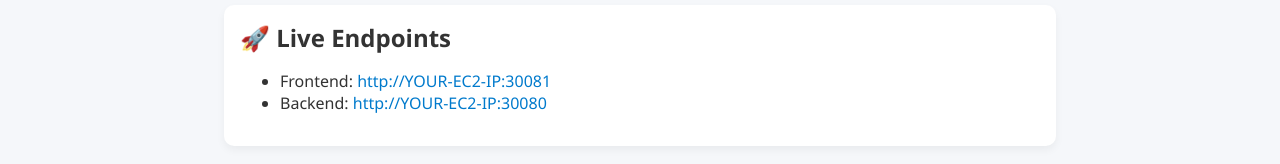
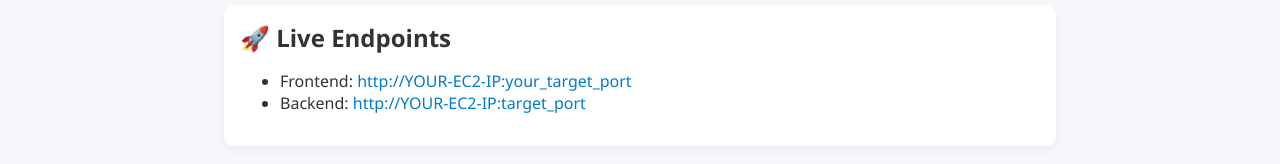
Before and after one commit to Mansi-DevOps/DevOps-Pipeline_using-Jenkins-Docker-Kubernetes, a plain HTML site: page frontend/index.html in a window 1280 px wide. Shown: the part 505-669 px from the top of the page. Drawn offline with Linux system fonts and the light colour scheme.

Commit message:
Update index.html to update the Endpoints

```diff
--- a/frontend/index.html
+++ b/frontend/index.html
@@ -79,8 +79,8 @@
   <section>
     <h2>🚀 Live Endpoints</h2>
     <ul>
-      <li>Frontend: <a href="http://YOUR-EC2-IP:30081" target="_blank">http://YOUR-EC2-IP:30081</a></li>
-      <li>Backend: <a href="http://YOUR-EC2-IP:30080" target="_blank">http://YOUR-EC2-IP:30080</a></li>
+      <li>Frontend: <a href="http://YOUR-EC2-IP:your_target_port" target="_blank">http://YOUR-EC2-IP:your_target_port</a></li>
+      <li>Backend: <a href="http://YOUR-EC2-IP:your_target_port" target="_blank">http://YOUR-EC2-IP:target_port</a></li>
     </ul>
   </section>
 
```
